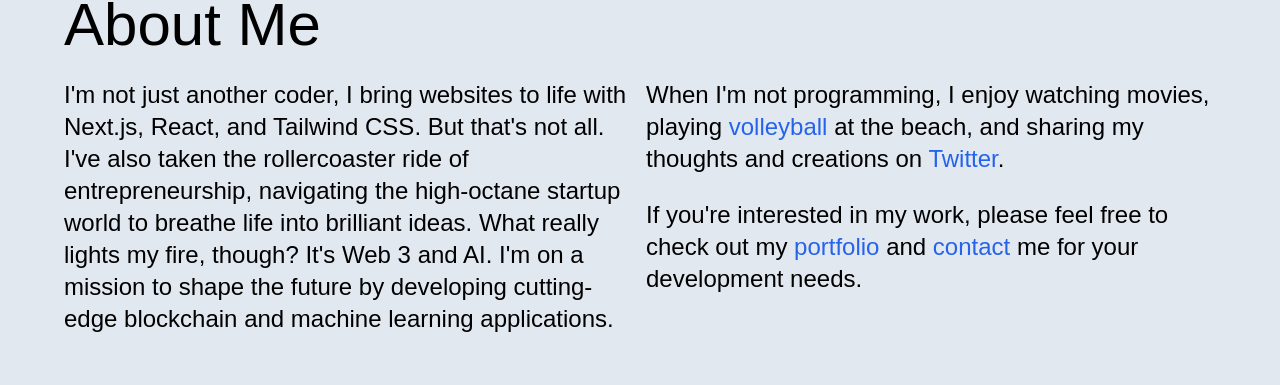
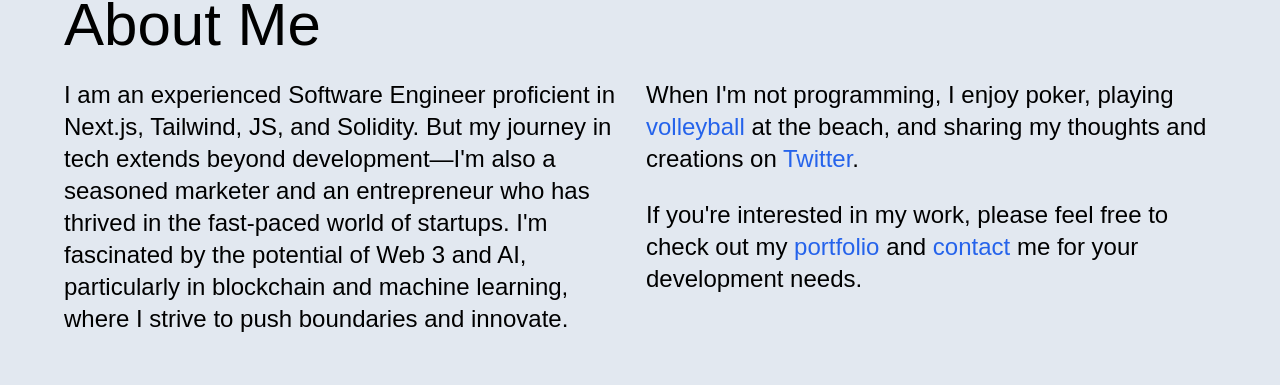
Before and after one commit to ricefarmernft/ceejay-portfolio-website, a Next.js app: page / in a window 1280 px wide. Shown: the part 413-798 px from the top of the page. Built offline with nearby package versions, Linux system fonts and the light colour scheme.

Commit message:
updated about sections

```diff
--- a/app/components/about.js
+++ b/app/components/about.js
@@ -6,18 +6,17 @@ export default function About() {
         <div className="pt-3 md:pt-6 flex flex-col md:flex-row gap-3">
           <div className="flex-1 ">
             <p>
-              I'm not just another coder, I bring websites to life with Next.js,
-              React, and Tailwind CSS. But that's not all. I've also taken the
-              rollercoaster ride of entrepreneurship, navigating the high-octane
-              startup world to breathe life into brilliant ideas. What really
-              lights my fire, though? It's Web 3 and AI. I'm on a mission to
-              shape the future by developing cutting-edge blockchain and machine
-              learning applications.
+              I am an experienced Software Engineer proficient in Next.js,
+              Tailwind, JS, and Solidity. But my journey in tech extends beyond
+              development—I'm also a seasoned marketer and an entrepreneur who
+              has thrived in the fast-paced world of startups. I'm fascinated by
+              the potential of Web 3 and AI, particularly in blockchain and
+              machine learning, where I strive to push boundaries and innovate.
             </p>
           </div>
           <div className="flex-1 flex flex-col gap-3 md:gap-6">
             <div>
-              When I'm not programming, I enjoy watching movies, playing{" "}
+              When I'm not programming, I enjoy poker, playing{" "}
               <a
                 className="crypto-link"
                 href="https://www.instagram.com/thevolleyballtraveler/"
--- a/app/data/portfolioData.js
+++ b/app/data/portfolioData.js
@@ -24,7 +24,7 @@ export const data = [
     link: "portfolio/openask",
     title: "OpenAsk",
     description:
-      "Imagine having direct access to the minds of industry leaders and influencers - OpenAsk makes this a reality. By attaching a bounty in USD or Crypto to their questions, users can tap into expert knowledge while demonstrating their earnest desire for connection. OpenAsk filters out the noise for experts, creating a beneficial exchange of insights and rewards.",
+      "Imagine having direct access to the minds of industry leaders and influencers - OpenAsk makes this a reality. By attaching a bounty in USD or Crypto to their questions, users can tap into expert knowledge while demonstrating their earnest desire for connection. OpenAsk filters out the noise for experts, creating a beneficial exchange of insights and rewards. Raised $2MM.",
     image: "/portfolio-home/computer-openask.png",
     alt: "OpenAsk",
     href: "https://openask.me/",
@@ -54,7 +54,7 @@ export const data = [
     link: "portfolio/opensea-refund",
     title: "Opensea Refund",
     description:
-      "Our application leverages the power of blockchain data aggregation to help you reclaim lost gas from failed Opensea transactions. It conveniently organizes these transactions into a comprehensive table, ready to be forwarded to Opensea's help center for a refund. Recoup your losses with our user-friendly tool!",
+      "Opensea Refund leverages the power of blockchain data aggregation to help reclaim lost gas from failed Opensea transactions. It conveniently organizes these transactions into a comprehensive table, ready to be forwarded to Opensea's help center for a refund. Despite its user-friendly interface and practical utility, Opensea deprecated the app, citing conflicts with their operational policies.",
     image: "/portfolio-home/computer-os-refund.png",
     alt: "Opensea Refund",
     href: "https://www.osrefund.app/",
```
